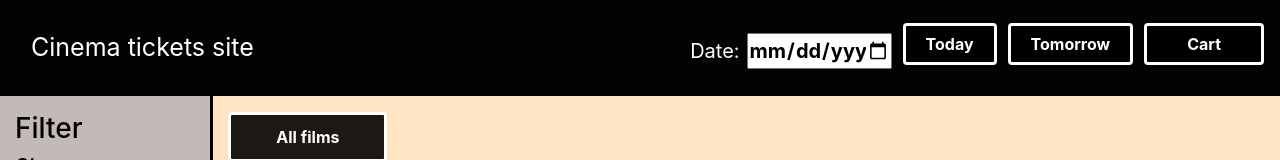
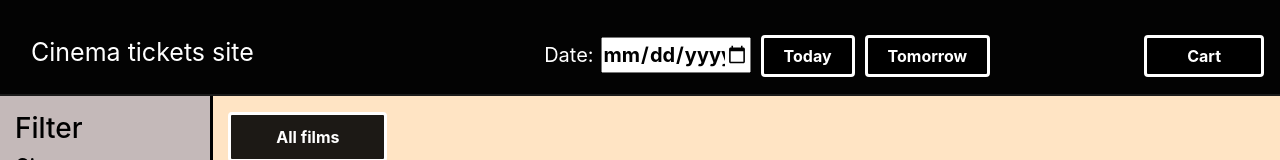
Before and after one commit to IlyaKyazimov/cinema_tickets, an Angular app in the folder front-end/: page /1/1/seances in a window 1280 px wide. Shown: the top 160 px of the page. Built offline with nearby package versions, Linux system fonts and the light colour scheme; no server answers.

Commit message:
design changes

```diff
--- a/front-end/src/index.html
+++ b/front-end/src/index.html
@@ -7,7 +7,8 @@
     <title>Cinema tickets site</title>
     <base href="/">
     <link rel="stylesheet" href="https://maxcdn.bootstrapcdn.com/bootstrap/4.0.0/css/bootstrap.min.css">
-    <script src="https://ajax.googleapis.com/ajax/libs/jquery/3.6.4/jquery.min.js"></script>
+    <script src="https://ajax.googleapis.com/ajax/libs/jquery/3.3.1/jquery.min.js"></script>
+	<script src="https://cdnjs.cloudflare.com/ajax/libs/popper.js/1.12.9/umd/popper.min.js"></script>
     <script src="https://maxcdn.bootstrapcdn.com/bootstrap/4.0.0/js/bootstrap.min.js"></script>
     <link rel="stylesheet" href="styles.css">
 </head>
--- a/front-end/src/styles.css
+++ b/front-end/src/styles.css
@@ -33,9 +33,22 @@ header {
 .navbar {
     background-color: rgba(0, 0, 0, 0.89);
     color: white;
-    top: 0;
-    height: 6rem;
-    width: 100%;
+    padding-top: 1.7rem;
+    padding-bottom: 1rem;
+}
+
+.navbar-toggler:focus,
+.navbar-toggler:active {
+    outline: 0;
+}
+
+/* hide close when burger shown */
+.navbar-toggler.collapsed .close-icon {
+    display: none;
+}
+
+.navbar-toggler:not(.collapsed) .navbar-toggler-icon {
+    display: inline;
 }
 
 .date-btns {
@@ -44,7 +57,6 @@ header {
 
 .date {
     display: inline-block;
-    margin-right: 11px;
     font-size: 20px;
 }
 
@@ -57,33 +69,7 @@ header {
     font-weight: bold;
     cursor: pointer;
     margin-top: 10px;
-    width: 145px;
-}
-
-.range-value {
-    background-color: white;
-    border: solid;
-    width: 20%;
-    text-align: center;
-    margin-bottom: 4px;
-}
-
-.age-rating-range {
-    cursor: pointer;
-    width: 100%;
-}
-
-.age-rating {
-    margin-bottom: 10px;
-}
-
-.min-range {
-    font-weight: bold;
-}
-
-.max-range {
-    font-weight: bold;
-    float: right;
+    width: 150px;
 }
 
 .btn:focus {
@@ -106,17 +92,51 @@ header {
     margin-bottom: 20px;
 }
 
+.nav-item {
+    margin-left: 10px;
+}
+
 .today-btn,
 .tomorrow-btn,
-.weekend-btn {
+.weekend-btn,
+.cart-btn {
     padding-left: 20px;
     padding-right: 20px;
-    margin-right: 11px;
-    margin-bottom: 8px;
+    margin-top: 8px;
     font-weight: bold;
     color: white;
     background-color: rgba(0, 0, 0, 0.89);
     border: solid white;
+}
+
+.cart-btn {
+    padding-left: 40px;
+    padding-right: 40px;
+    margin-left: 9rem;
+}
+
+@media(max-width: 991px) {
+
+    /* .date input {
+        color: black;
+        font-weight: normal;
+        cursor: pointer;
+        margin-top: 10px;
+        width: 140px;
+    } */
+
+    .today-btn,
+    .tomorrow-btn,
+    .weekend-btn,
+    .cart-btn {
+        font-weight: bold;
+        border: solid white;
+        margin-left: 0rem;
+    }
+
+    li {
+        margin-bottom: 10px;
+    }
 }
 
 .today-btn:hover,
@@ -125,15 +145,6 @@ header {
     color: black;
     background-color: #ffd25e;
     border-color: #1a1919;
-}
-
-.cart-btn {
-    padding-left: 40px;
-    padding-right: 40px;
-    font-weight: bold;
-    color: white;
-    background-color: rgba(0, 0, 0, 0.89);
-    border: solid white;
 }
 
 .cart-btn:hover {
```
